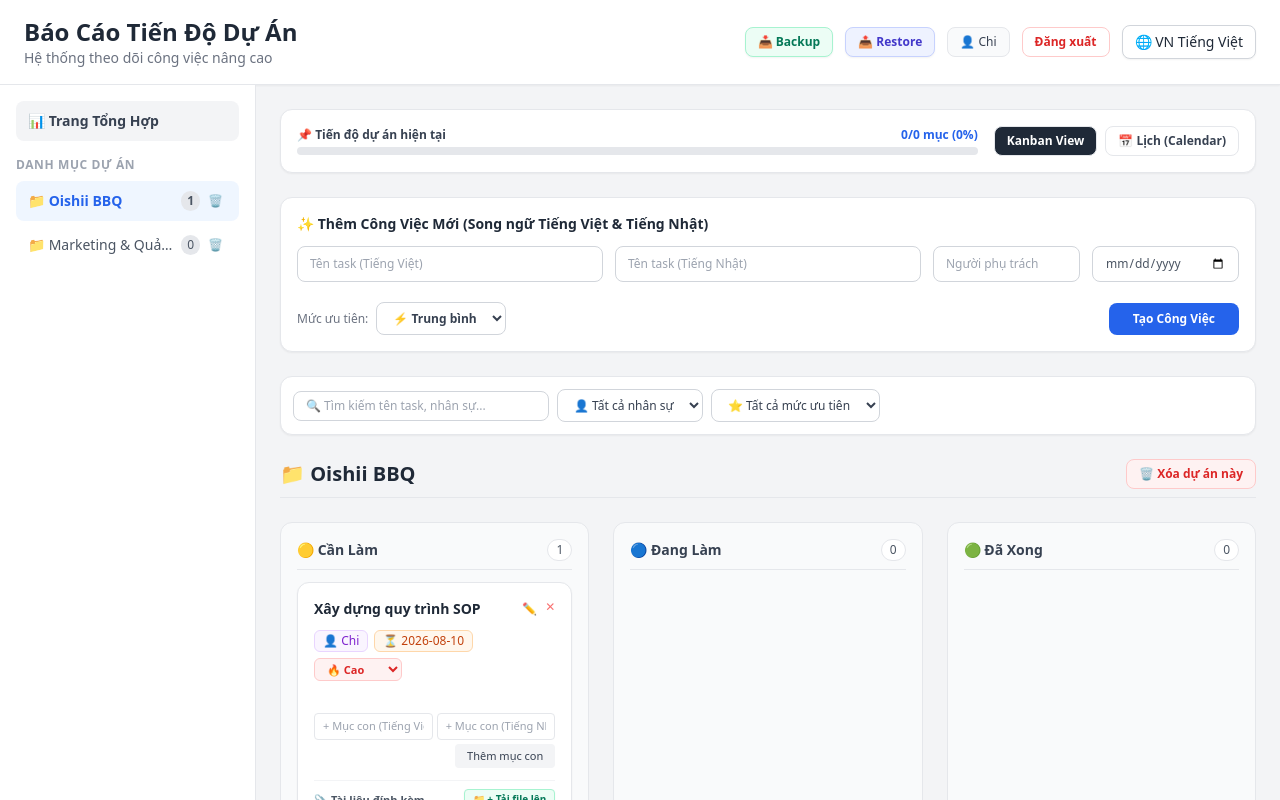
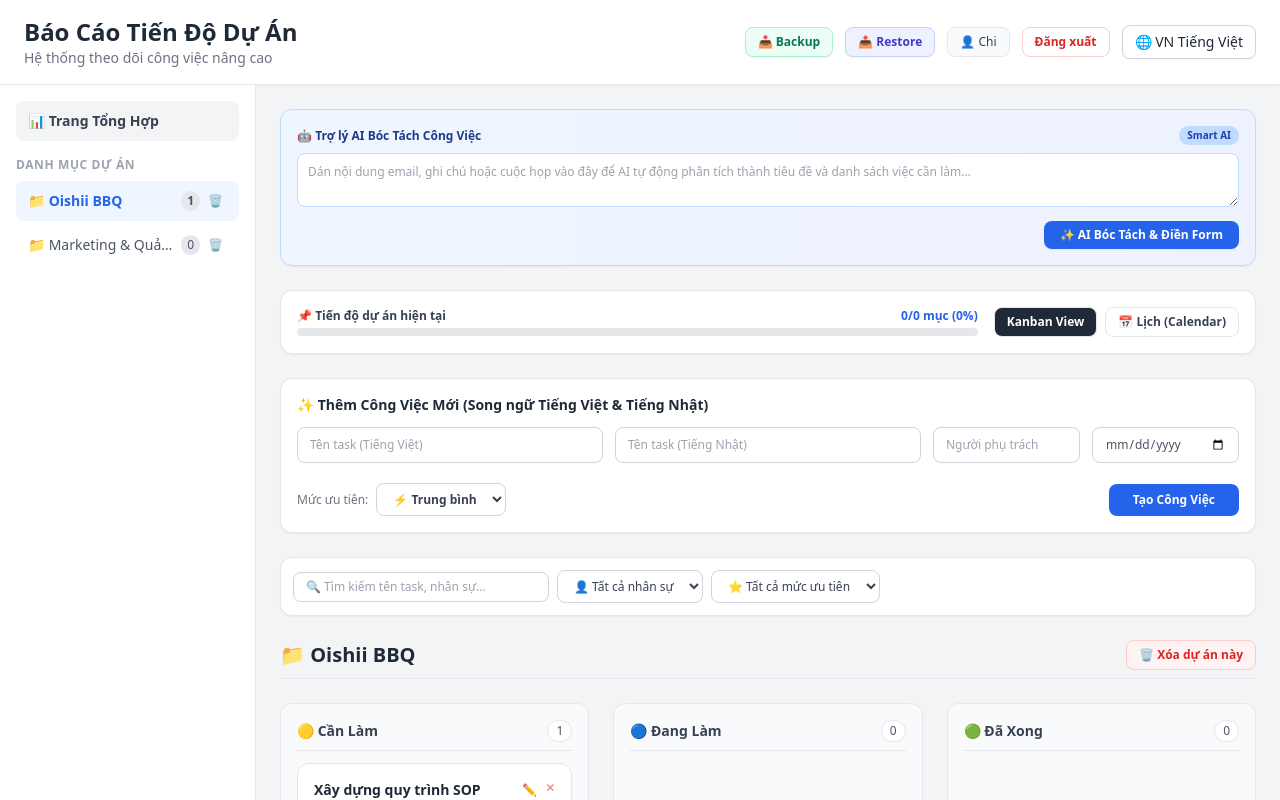
Before and after one commit to Chinguyen9213/D-n-1, a React (Vite) app in the folder frontend/: page / in a window 1280 px wide. Shown: the top 800 px of the page. Built offline with nearby package versions, Linux system fonts and the light colour scheme.

Commit message:
Update App.jsx

```diff
--- a/frontend/src/App.jsx
+++ b/frontend/src/App.jsx
@@ -7,6 +7,65 @@ const PRIORITIES = {
   MEDIUM: { labelVi: '⚡ Trung bình', labelJa: '⚡ 中', color: 'text-yellow-600', bg: 'bg-yellow-50', border: 'border-yellow-200' },
   LOW: { labelVi: '✅ Thấp', labelJa: '✅ 低', color: 'text-blue-600', bg: 'bg-blue-50', border: 'border-blue-200' }
 };
+
+// --- COMPONENT TRỢ LÝ AI BÓC TÁCH CÔNG VIỆC ---
+function AiAssistant({ onParsed, isJa }) {
+  const [inputContent, setInputContent] = useState('');
+  const [loading, setLoading] = useState(false);
+
+  const handleAiParse = () => {
+    if (!inputContent.trim()) return;
+    setLoading(true);
+    // Giả lập quá trình AI phân tích văn bản/ghi chú thô thành task
+    setTimeout(() => {
+      const lines = inputContent.split('\n').filter(l => l.trim().length > 0);
+      const title = lines[0] ? lines[0].replace(/^[-*•]\s*/, '') : (isJa ? 'AIからのタスク' : 'Công việc từ AI');
+
+      onParsed({
+        titleVi: title,
+        titleJa: title,
+        priority: 'MEDIUM',
+        assignee: 'Chi',
+        checklists: lines.slice(1).map(l => ({
+          textVi: l.replace(/^[-*•]\s*/, ''),
+          textJa: l.replace(/^[-*•]\s*/, '')
+        }))
+      });
+
+      setInputContent('');
+      setLoading(false);
+      alert(isJa ? 'AIがタスクを正常に解析しました！' : 'AI đã bóc tách dữ liệu và điền vào form thành công!');
+    }, 800);
+  };
+
+  return (
+    <div className="bg-gradient-to-r from-blue-50 to-indigo-50 p-4 rounded-xl border border-blue-200 shadow-sm space-y-2">
+      <div className="flex justify-between items-center">
+        <h3 className="text-xs font-bold text-blue-900 flex items-center gap-1.5">
+          🤖 {isJa ? 'AIアシスタント (タスク自動分解)' : 'Trợ lý AI Bóc Tách Công Việc'}
+        </h3>
+        <span className="text-[10px] bg-blue-200 text-blue-800 px-2 py-0.5 rounded-full font-semibold">Smart AI</span>
+      </div>
+      <textarea
+        rows="2"
+        placeholder={isJa ? 'ここに文章や議事録を貼り付けてください。AIがタスクとチェックリストに分解します...' : 'Dán nội dung email, ghi chú hoặc cuộc họp vào đây để AI tự động phân tích thành tiêu đề và danh sách việc cần làm...'}
+        value={inputContent}
+        onChange={(e) => setInputContent(e.target.value)}
+        className="w-full text-xs border border-blue-200 rounded-lg p-2.5 focus:outline-none focus:border-blue-500 bg-white"
+      />
+      <div className="flex justify-end">
+        <button
+          type="button"
+          onClick={handleAiParse}
+          disabled={loading}
+          className="bg-blue-600 hover:bg-blue-700 text-white text-xs font-bold px-4 py-1.5 rounded-lg shadow-sm transition flex items-center gap-1"
+        >
+          {loading ? (isJa ? '解析中...' : 'Đang phân tích...') : (isJa ? '✨ AIで解析してフォームに反映' : '✨ AI Bóc Tách & Điền Form')}
+        </button>
+      </div>
+    </div>
+  );
+}
 
 function MainApp({ user, onLogout }) {
   const { t, i18n } = useTranslation();
@@ -96,7 +155,7 @@ function MainApp({ user, onLogout }) {
       }
     };
     reader.readAsText(file);
-    e.target.value = null; // Reset input file
+    e.target.value = null;
   };
   // ------------------------------------------
 
@@ -157,7 +216,7 @@ function MainApp({ user, onLogout }) {
   };
 
   const handleAddTask = (e) => {
-    e.preventDefault();
+    if (e) e.preventDefault();
     if (!newTaskTitleVi.trim() && !newTaskTitleJa.trim()) return;
     const titleVi = newTaskTitleVi.trim() || newTaskTitleJa.trim();
     const titleJa = newTaskTitleJa.trim() || newTaskTitleVi.trim();
@@ -179,6 +238,14 @@ function MainApp({ user, onLogout }) {
     setNewTaskAssignee('');
     setNewTaskDueDate('');
     setNewTaskPriority('MEDIUM');
+  };
+
+  // Callback nhận kết quả từ trợ lý AI để điền vào form thêm task mới
+  const handleAiParsedResult = (data) => {
+    setNewTaskTitleVi(data.titleVi);
+    setNewTaskTitleJa(data.titleJa);
+    setNewTaskPriority(data.priority);
+    setNewTaskAssignee(data.assignee || user);
   };
 
   const handleSaveTaskTitle = (taskId) => {
@@ -326,7 +393,6 @@ function MainApp({ user, onLogout }) {
           <p className="text-sm text-gray-500">{isJa ? 'タスク追跡システム＆チェックリスト総合' : 'Hệ thống theo dõi công việc nâng cao'}</p>
         </div>
         <div className="flex items-center gap-3">
-          {/* NÚT BACKUP & RESTORE */}
           <button
             onClick={exportData}
             className="text-xs bg-emerald-50 text-emerald-700 hover:bg-emerald-100 border border-emerald-200 px-3 py-1.5 rounded-lg font-bold shadow-sm transition"
@@ -341,7 +407,6 @@ function MainApp({ user, onLogout }) {
             📤 Restore
             <input type="file" accept=".json" onChange={importData} className="hidden" />
           </label>
-
           <span className="text-xs bg-gray-50 border border-gray-200 text-gray-700 px-3 py-1.5 rounded-lg">👤 {user}</span>
           <button onClick={onLogout} className="text-xs text-red-600 hover:bg-red-50 border border-red-200 px-3 py-1.5 rounded-lg font-semibold">Đăng xuất</button>
           <button onClick={toggleLanguage} className="px-3 py-1.5 text-sm font-medium border border-gray-300 rounded-lg bg-white hover:bg-gray-50 shadow-sm">
@@ -381,6 +446,7 @@ function MainApp({ user, onLogout }) {
               </div>
             ))}
           </div>
+
           <form onSubmit={handleAddProject} className="mt-4 pt-4 border-t border-gray-200 space-y-2">
             <input
               type="text"
@@ -434,6 +500,9 @@ function MainApp({ user, onLogout }) {
             </div>
           ) : (
             <div className="space-y-6">
+              {/* TÍCH HỢP TRỢ LÝ AI Ở ĐÂY */}
+              <AiAssistant onParsed={handleAiParsedResult} isJa={isJa} />
+
               {(() => {
                 const projChecklists = currentProjectTasks.flatMap(t => t.checklists);
                 const projTotal = projChecklists.length;
```
